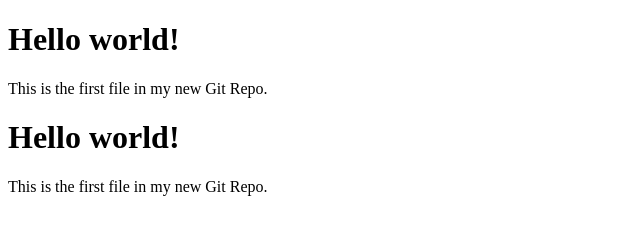
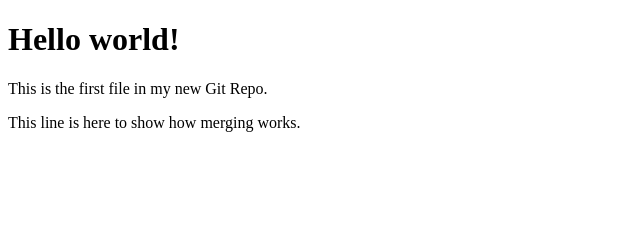
Before and after one commit to joel-renambl/hello-world, a plain HTML site: page index.html in a window 1280 px wide. Shown: the whole page, without its empty margins (0-640 px from the left). Drawn offline with Linux system fonts and the light colour scheme.

Commit message:
updated index.html with the emergency fix

```diff
--- a/index.html
+++ b/index.html
@@ -8,19 +8,7 @@
 
 <h1>Hello world!</h1>
 <p>This is the first file in my new Git Repo.</p>
+<p>This line is here to show how merging works.</p>
 
 </body>
 </html>
-<!DOCTYPE html>
-<html>
-<head>
-<title>Hello World!</title>
-<link rel="stylesheet" href="bluestyle.css">
-</head>
-<body>
-
-<h1>Hello world!</h1>
-<p>This is the first file in my new Git Repo.</p>
-
-</body>
-</html>
```
